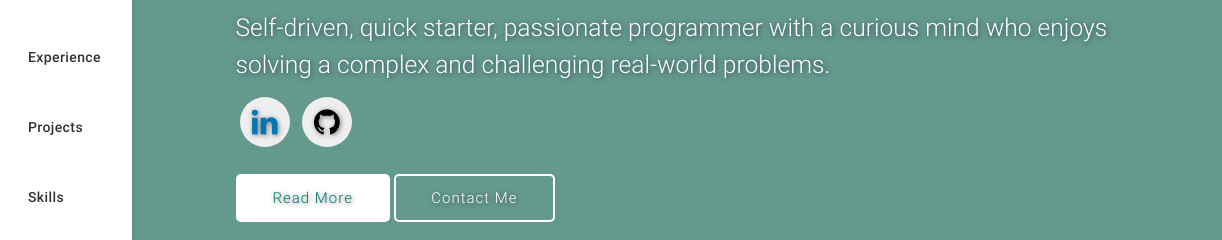
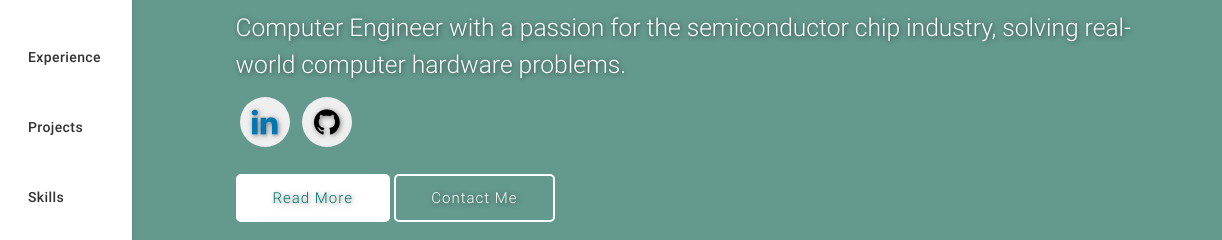
Before and after one commit to areebam/areebam.github.io, a plain HTML site: page index.html in a window 1280 px wide. Shown: the part 191-431 px from the top of the page, 58-1280 px from the left. Drawn offline with nearby package versions, Linux system fonts and the light colour scheme.

Commit message:
Update index.html
Updated about

```diff
--- a/index.html
+++ b/index.html
@@ -211,7 +211,7 @@
               <h2>Hi, I'm <span class="teal">Areeba Mobeen.</span></h2>
               <h5 style="color:#fff">A <span class="typing" style="font-weight: 300; color:#004d40"></span></h5>
               <!-- <h5 style="color:#00796b">A <span class="typing" style="font-weight: 300; color:#fff"></span></h5> -->
-              <h5>Self-driven, quick starter, passionate programmer with a curious mind who enjoys solving a complex and challenging real-world problems.</h5>
+              <h5>Computer Engineer with a passion for the semiconductor chip industry, solving real-world computer hardware problems.</h5>
             </div>
             <div class="social">
               <a href="http://linkedin.com/in/areebamobeen" target="_blank">
@@ -862,7 +862,7 @@ tracing test sequences to ensure validity of timing parameters, register values,
   <script src="assets/vendor/typed.js/typed.min.js"></script>
   <script type="text/javascript">
     var typed = new Typed('.typing',{
-      strings: ["Computer Engineer", "Self-driven", "Fast Learner"],
+      strings: ["Computer Engineer", "Motivated Individual", "Fast Learner"],
       loop: true,
       typeSpeed: 80,
       backSpeed: 40
```
